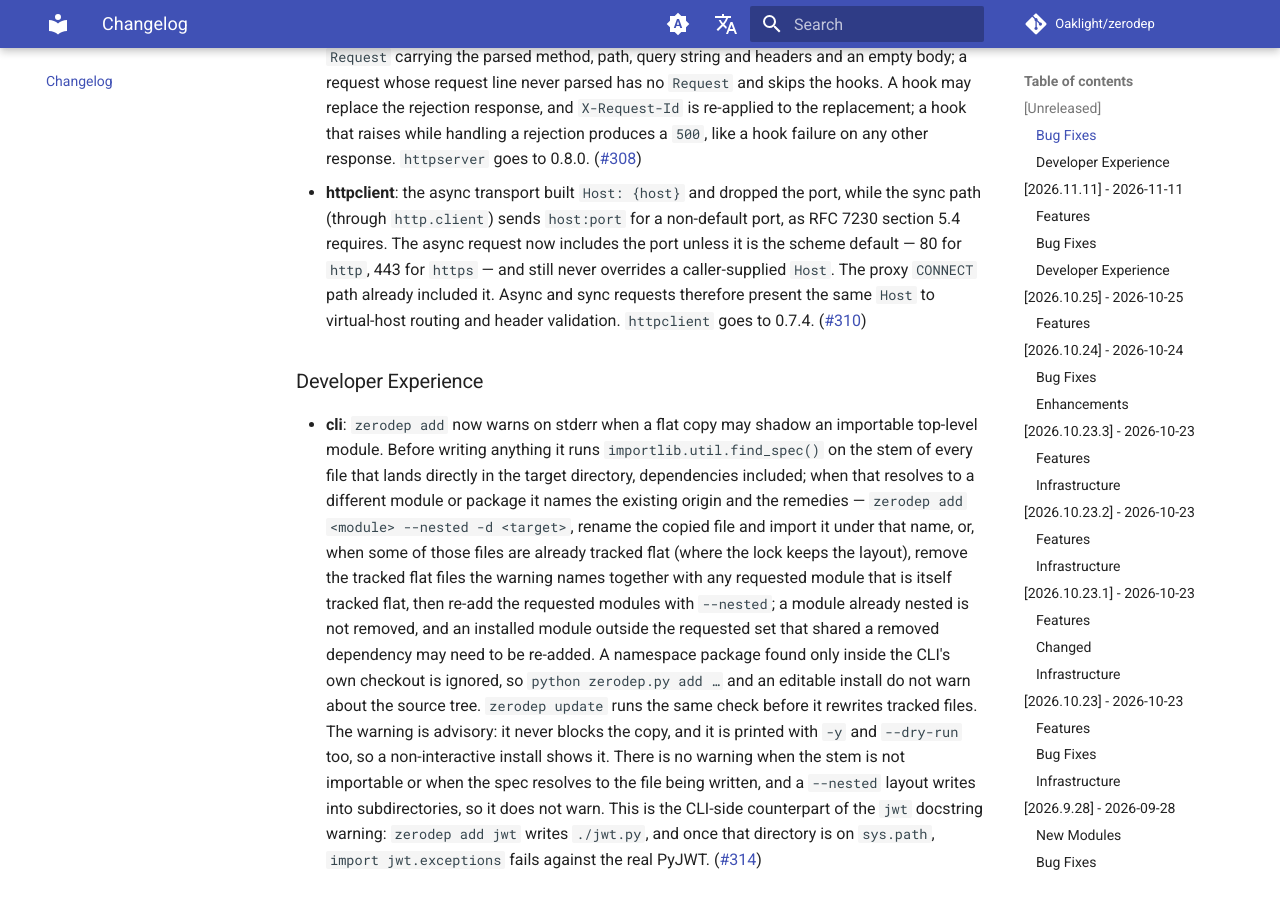
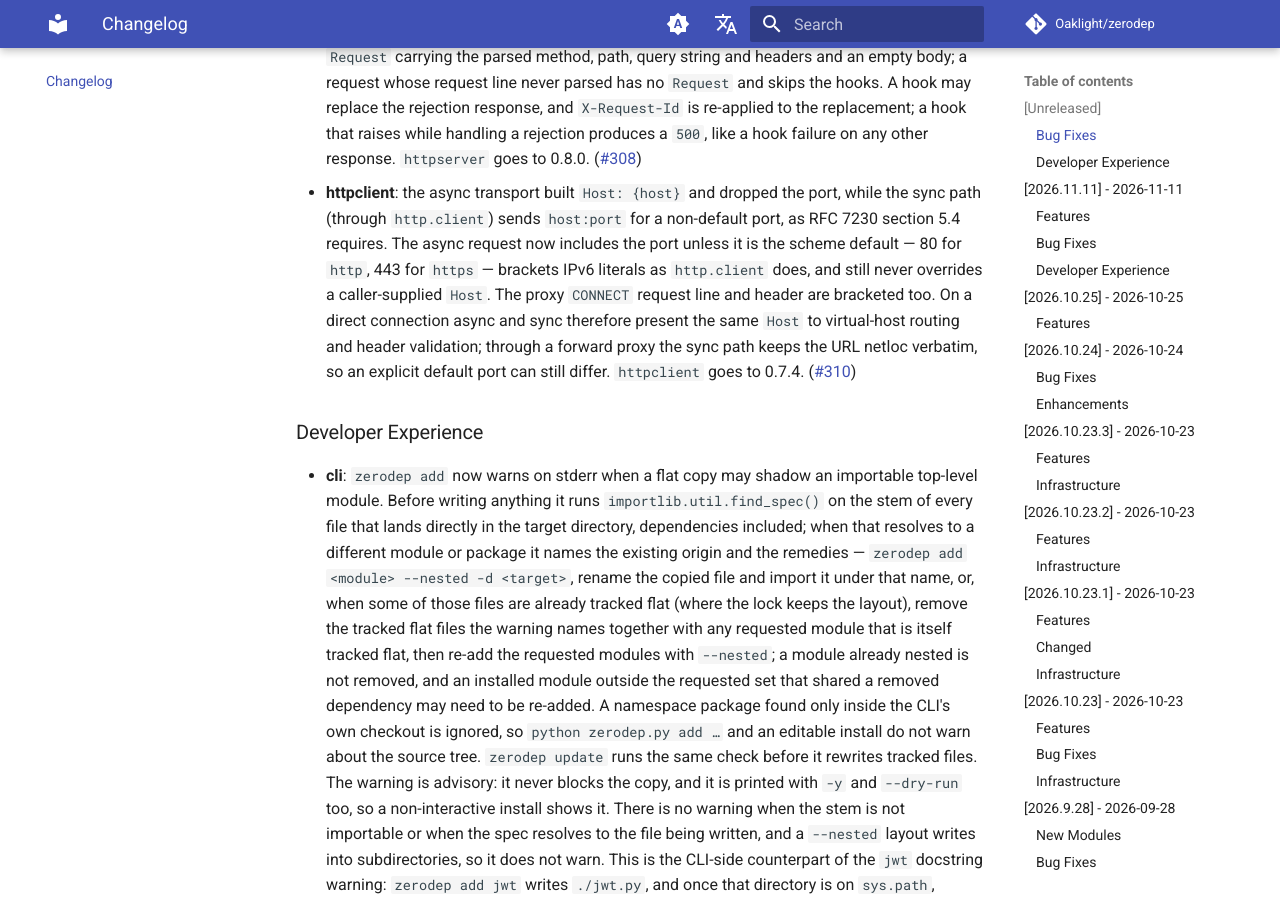
Before and after one commit to Oaklight/zerodep, an MkDocs documentation site: the page built from docs/changelog.md, in a window 1280 px wide and 900 px high, scrolled down 882 px. Built offline with MkDocs 1.6.1 and Material for MkDocs 9.7.7, drawn with Linux system fonts in a browser that asks for light colours; comment, search, counter and statistics services are not loaded.

Commit message:
docs(httpclient): note IPv6 bracketing and proxy Host caveat (#310)

```diff
--- a/docs/changelog.md
+++ b/docs/changelog.md
@@ -10,7 +10,7 @@ The format is based on [Keep a Changelog](https://keepachangelog.com/en/1.1.0/).
 
 - **ptyx**: the ConPTY reader no longer loses output when the child outruns the consumer. Chunks were fed to the bounded 32-slot queue with `put_nowait` from the event loop, so a full queue raised `QueueFull` inside the callback and that chunk was dropped; the reader now blocks on `put` through `run_coroutine_threadsafe`, reusing one future across its 0.5 s waits so a timeout cannot enqueue the same chunk twice and shutdown still stops it. A `PeekNamedPipe`/`ReadFile` failure while the child is still running is recorded and wakes the blocked `read()`, which raises the new `PtyReadError` (added to `__all__`) instead of returning `b""` as if the child had exited; a failure after the child exits or during teardown is still the normal end of stream, and a zero-byte read before exit is retried rather than ending the stream. POSIX terminal-query answering now replies only to `CSI 6n` (cursor position) with `ESC[1;1R`: DA1/DA2 (`CSI c`, `CSI > c`) previously received a fixed `ESC[?62;c`, which claims capabilities the pseudo-terminal does not have, and a query split across two reads is still answered once. `ptyx` goes to 0.2.0. ([#311](https://github.com/Oaklight/zerodep/issues/311))
 - **httpserver**: `_STATUS_REASONS` now includes `421: "Misdirected Request"`, so a handler returning 421 sends a reason phrase instead of an empty one. `after_request` hooks now run for every response produced once the request line has been parsed, not only for routed handler output: static files, `before_request` short-circuits, 404/405, and read rejections whose request line was parsed all pass through the hooks, so headers a hook adds (security headers, correlation ids) appear on those responses too. A rejection is rendered with a `Request` carrying the parsed method, path, query string and headers and an empty body; a request whose request line never parsed has no `Request` and skips the hooks. A hook may replace the rejection response, and `X-Request-Id` is re-applied to the replacement; a hook that raises while handling a rejection produces a `500`, like a hook failure on any other response. `httpserver` goes to 0.8.0. ([#308](https://github.com/Oaklight/zerodep/issues/308))
-- **httpclient**: the async transport built `Host: {host}` and dropped the port, while the sync path (through `http.client`) sends `host:port` for a non-default port, as RFC 7230 section 5.4 requires. The async request now includes the port unless it is the scheme default — 80 for `http`, 443 for `https` — and still never overrides a caller-supplied `Host`. The proxy `CONNECT` path already included it. Async and sync requests therefore present the same `Host` to virtual-host routing and header validation. `httpclient` goes to 0.7.4. ([#310](https://github.com/Oaklight/zerodep/issues/310))
+- **httpclient**: the async transport built `Host: {host}` and dropped the port, while the sync path (through `http.client`) sends `host:port` for a non-default port, as RFC 7230 section 5.4 requires. The async request now includes the port unless it is the scheme default — 80 for `http`, 443 for `https` — brackets IPv6 literals as `http.client` does, and still never overrides a caller-supplied `Host`. The proxy `CONNECT` request line and header are bracketed too. On a direct connection async and sync therefore present the same `Host` to virtual-host routing and header validation; through a forward proxy the sync path keeps the URL netloc verbatim, so an explicit default port can still differ. `httpclient` goes to 0.7.4. ([#310](https://github.com/Oaklight/zerodep/issues/310))
 
 ### Developer Experience
 
```
